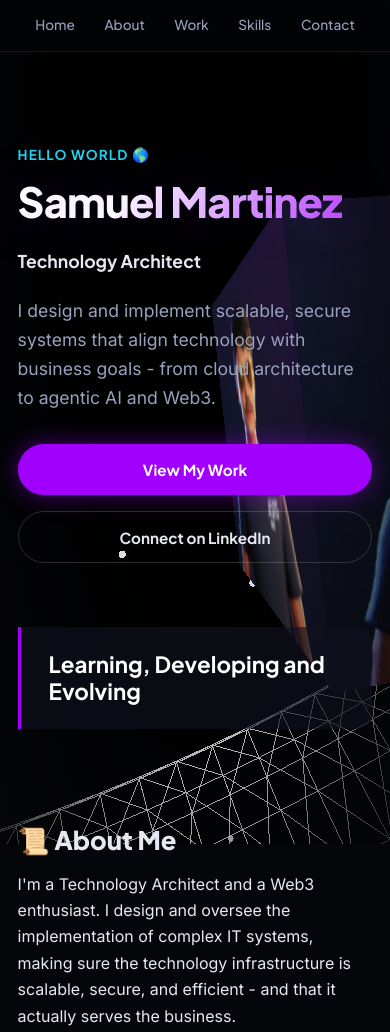
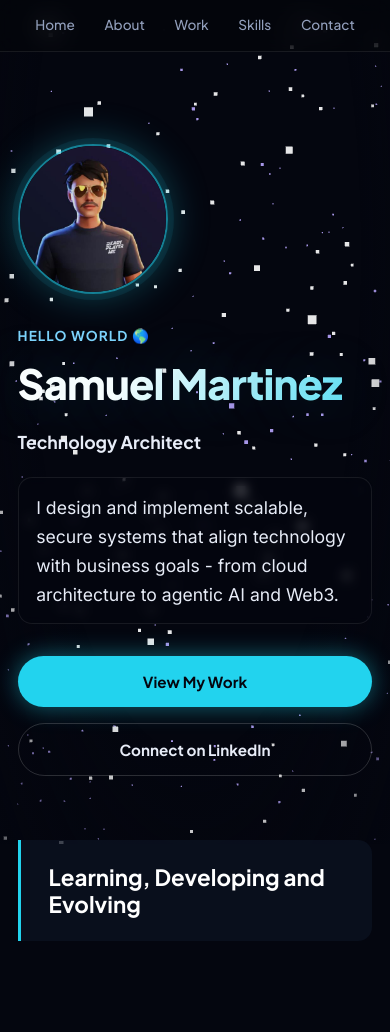
Before and after one commit to martisam/portfolio, a plain HTML site: page index.html in a window 390 px wide. Shown: the top 1032 px of the page. Drawn offline with nearby package versions, Linux system fonts and the light colour scheme; animation ran at ten frames a second.

Commit message:
feat: upgrade Three.js scene and recolor to deep-space cyan
Scene (main.js):
- Two-layer parallax starfield via Points (replaces 200 meshes)
- Orbiting blue planet with cyan ring, entering from left margin
- WebGL support guard with CSS static-gradient fallback
- prefers-reduced-motion: renders a single static frame
- Pause render loop when tab is hidden; clamp pixel ratio; resize handler
- Removed the old spinning profile cube/torus

Theme + hero (index.html, style.css):
- Recolor from Accenture violet to deep-space cyan / ice-blue palette
- Move profile photo out of WebGL into hero as a framed circular image
  with cyan glow ring; two-column hero, stacks on mobile
- Glass backdrop on value-prop for legibility over the starfield
- Softer vignette; cyan primary button uses dark text for contrast

Verified via Playwright at 1440 / 1280 / 390 widths.

```diff
--- a/assets/css/style.css
+++ b/assets/css/style.css
@@ -1,27 +1,27 @@
 /* ============================================================
    Samuel Martinez - Portfolio
-   Section 3: Space theme
-   Palette: deep space black, Accenture violet accent, cyan glow
+   Space theme
+   Palette: deep space navy-black, cyan primary, ice-blue secondary
    ============================================================ */
 
 @import url("https://fonts.googleapis.com/css2?family=Plus+Jakarta+Sans:wght@500;700;800&family=Inter:wght@400;500;600&display=swap");
 
 :root {
   /* surfaces */
-  --bg: #05060a;
-  --panel: rgba(17, 19, 32, 0.62);
-  --panel-solid: #0d0f1a;
+  --bg: #04060f;
+  --panel: rgba(14, 22, 38, 0.62);
+  --panel-solid: #0a1120;
   --border: rgba(255, 255, 255, 0.08);
   --border-strong: rgba(255, 255, 255, 0.16);
 
   /* text */
-  --text: #e7e9f2;
-  --text-dim: #99a1bd;
+  --text: #e7ecf7;
+  --text-dim: #93a0bd;
 
-  /* accents */
-  --accent: #a100ff;        /* Accenture violet */
-  --accent-soft: rgba(161, 0, 255, 0.18);
-  --cyan: #22d3ee;          /* secondary glow */
+  /* accents - deep space cyan / ice blue */
+  --accent: #22d3ee;        /* primary cyan glow */
+  --accent-soft: rgba(34, 211, 238, 0.18);
+  --cyan: #7dd3fc;          /* ice-blue secondary */
 
   /* type */
   --font-head: "Plus Jakarta Sans", system-ui, sans-serif;
@@ -58,6 +58,18 @@ body {
   z-index: -1;
 }
 
+/* WebGL unsupported: hide canvas, show a static space gradient */
+body.no-webgl #bg {
+  display: none;
+}
+
+body.no-webgl {
+  background:
+    radial-gradient(circle at 75% 18%, rgba(34, 211, 238, 0.28), transparent 45%),
+    radial-gradient(circle at 20% 80%, rgba(34, 211, 238, 0.16), transparent 40%),
+    var(--bg);
+}
+
 /* radial vignette to deepen the space feel over the canvas */
 body::after {
   content: "";
@@ -65,7 +77,7 @@ body::after {
   inset: 0;
   z-index: -1;
   pointer-events: none;
-  background: radial-gradient(ellipse at 50% 0%, transparent 45%, rgba(5, 6, 10, 0.85) 100%);
+  background: radial-gradient(ellipse at 50% 30%, transparent 60%, rgba(4, 6, 15, 0.6) 100%);
 }
 
 /* ---------- Typography ---------- */
@@ -83,7 +95,7 @@ h1 {
   -webkit-background-clip: text;
   background-clip: text;
   color: transparent;
-  text-shadow: 0 0 60px rgba(161, 0, 255, 0.25);
+  text-shadow: 0 0 60px rgba(34, 211, 238, 0.25);
 }
 
 h2 {
@@ -179,6 +191,29 @@ section,
 /* ---------- Hero ---------- */
 .hero {
   padding-top: 3rem;
+  display: flex;
+  align-items: center;
+  justify-content: space-between;
+  gap: 2.5rem;
+}
+
+.hero-text {
+  flex: 1 1 auto;
+}
+
+.hero-photo {
+  flex: 0 0 auto;
+}
+
+.hero-photo img {
+  width: 220px;
+  height: 220px;
+  border-radius: 50%;
+  object-fit: cover;
+  border: 2px solid rgba(34, 211, 238, 0.6);
+  box-shadow:
+    0 0 0 6px rgba(34, 211, 238, 0.08),
+    0 0 40px rgba(34, 211, 238, 0.35);
 }
 
 .eyebrow {
@@ -201,9 +236,15 @@ section,
 
 .value-prop {
   max-width: 38rem;
-  color: var(--text-dim);
+  color: var(--text);
   font-size: 1.1rem;
   margin: 0 0 2rem;
+  padding: 0.9rem 1.1rem;
+  background: rgba(4, 6, 15, 0.55);
+  backdrop-filter: blur(6px);
+  -webkit-backdrop-filter: blur(6px);
+  border: 1px solid var(--border);
+  border-radius: var(--radius);
 }
 
 /* ---------- Buttons ---------- */
@@ -226,14 +267,14 @@ section,
 
 .btn-primary {
   background: var(--accent);
-  color: #fff;
-  box-shadow: 0 0 24px rgba(161, 0, 255, 0.45);
+  color: #04060f;
+  box-shadow: 0 0 24px rgba(34, 211, 238, 0.45);
 }
 
 .btn-primary:hover {
-  color: #fff;
+  color: #04060f;
   transform: translateY(-2px);
-  box-shadow: 0 0 36px rgba(161, 0, 255, 0.7);
+  box-shadow: 0 0 36px rgba(34, 211, 238, 0.7);
 }
 
 .btn-ghost {
@@ -269,7 +310,7 @@ section,
 .card:hover {
   transform: translateY(-4px);
   border-color: var(--accent);
-  box-shadow: 0 0 30px rgba(161, 0, 255, 0.25);
+  box-shadow: 0 0 30px rgba(34, 211, 238, 0.25);
 }
 
 .card p {
@@ -390,6 +431,19 @@ blockquote p {
 }
 
 /* ---------- Responsive ---------- */
+@media (max-width: 700px) {
+  .hero {
+    flex-direction: column-reverse;
+    align-items: flex-start;
+    gap: 1.5rem;
+  }
+
+  .hero-photo img {
+    width: 150px;
+    height: 150px;
+  }
+}
+
 @media (max-width: 600px) {
   main {
     padding: 6rem 1.1rem 3rem;
--- a/assets/js/main.js
+++ b/assets/js/main.js
@@ -1,88 +1,136 @@
 import * as THREE from 'https://unpkg.com/three@0.127.0/build/three.module.js';
 
-//setting up background
+// ============================================================
+//  Samuel Martinez - Portfolio
+//  Section 4: Three.js scene
+//  Two-layer parallax starfield + orbiting planet + profile panel
+//  Guards: WebGL detection, reduced-motion, pause when tab hidden
+// ============================================================
+
+const canvas = document.querySelector('#bg');
+
+// ---- WebGL support guard: fall back to a static gradient ----
+function webglAvailable() {
+  try {
+    const test = document.createElement('canvas');
+    return !!(window.WebGLRenderingContext &&
+      (test.getContext('webgl') || test.getContext('experimental-webgl')));
+  } catch (e) {
+    return false;
+  }
+}
+
+if (!webglAvailable()) {
+  document.body.classList.add('no-webgl');
+} else {
+  initScene();
+}
+
+function initScene() {
+  const reduceMotion = window.matchMedia('(prefers-reduced-motion: reduce)').matches;
+
   const scene = new THREE.Scene();
+  const camera = new THREE.PerspectiveCamera(75, window.innerWidth / window.innerHeight, 0.1, 1000);
+  camera.position.set(0, 0, 30);
 
-const camera = new THREE.PerspectiveCamera(75, window.innerWidth / window.innerHeight, 0.1, 1000);
+  const renderer = new THREE.WebGLRenderer({ canvas, antialias: true, alpha: true });
+  renderer.setPixelRatio(Math.min(window.devicePixelRatio, 2));
+  renderer.setSize(window.innerWidth, window.innerHeight);
 
-const renderer = new THREE.WebGLRenderer({
-  canvas: document.querySelector('#bg'),
+  // ---- Lighting ----
+  const pointLight = new THREE.PointLight(0xffffff, 1.1);
+  pointLight.position.set(20, 18, 20);
+  scene.add(pointLight, new THREE.AmbientLight(0x6699ff, 0.45));
+
+  // ---- Two-layer starfield (parallax depth) ----
+  function makeStarLayer(count, spread, size, color) {
+    const geo = new THREE.BufferGeometry();
+    const positions = new Float32Array(count * 3);
+    for (let i = 0; i < positions.length; i++) {
+      positions[i] = THREE.MathUtils.randFloatSpread(spread);
+    }
+    geo.setAttribute('position', new THREE.BufferAttribute(positions, 3));
+    const mat = new THREE.PointsMaterial({ color, size, sizeAttenuation: true, transparent: true, opacity: 0.9 });
+    const points = new THREE.Points(geo, mat);
+    scene.add(points);
+    return points;
+  }
+  const starsNear = makeStarLayer(900, 140, 0.65, 0xffffff);
+  const starsFar = makeStarLayer(1400, 240, 0.4, 0xb9a7ff);
+
+  // ---- Orbiting planet (upper-right margin) ----
+  const planet = new THREE.Group();
+  const planetBody = new THREE.Mesh(
+    new THREE.SphereGeometry(5, 48, 48),
+    new THREE.MeshStandardMaterial({
+      color: 0x1e6fb0,
+      emissive: 0x06243f,
+      roughness: 0.55,
+      metalness: 0.25,
+    })
+  );
+  const planetRing = new THREE.Mesh(
+    new THREE.TorusGeometry(8, 0.35, 16, 120),
+    new THREE.MeshBasicMaterial({ color: 0x22d3ee, transparent: true, opacity: 0.55 })
+  );
+  planetRing.rotation.x = Math.PI / 2.3;
+  planet.add(planetBody, planetRing);
+  planet.position.set(-45, 5, -9);
+  scene.add(planet);
+
+  // ---- Scroll parallax ----
+  let scrollY = window.scrollY;
+  window.addEventListener('scroll', () => { scrollY = window.scrollY; }, { passive: true });
+
+  // ---- Resize ----
+  window.addEventListener('resize', () => {
+    camera.aspect = window.innerWidth / window.innerHeight;
+    camera.updateProjectionMatrix();
+    renderer.setSize(window.innerWidth, window.innerHeight);
   });
 
-renderer.setPixelRatio( window.devicePixelRatio);
-renderer.setSize( window.innerWidth, window.innerHeight);
-camera.position.setZ(30);
-camera.position.setX(-3);
+  // ---- Render ----
+  function renderFrame(elapsed) {
+    // gentle planet rotation + orbit drift
+    planet.rotation.y = elapsed * 0.15;
+    planetBody.rotation.y = elapsed * 0.2;
+    planet.position.y = 5 - scrollY * 0.01;
+
+    // starfield parallax: layers drift at different rates
+    starsNear.rotation.y = elapsed * 0.01;
+    starsNear.position.y = scrollY * 0.004;
+    starsFar.rotation.y = elapsed * 0.004;
+    starsFar.position.y = scrollY * 0.0015;
 
     renderer.render(scene, camera);
-
-//Creating the Donut/Torus geometry
-const geometry = new THREE.TorusGeometry( 10, 3, 15, 100);
-const material = new THREE.MeshBasicMaterial( { color: 0xFFFFFF, wireframe: true});
-const torus = new THREE.Mesh( geometry, material );
-
-scene.add(torus);
-
-//Setting the ligthning
-const pointLight = new THREE.PointLight(0xffffff);
-pointLight.position.set(5,5,5);
-
-const ambientLight = new THREE.AmbientLight(0xffffff);
-scene.add(pointLight, ambientLight);
-
-// const controls = new OrbitControls(camera, renderer.domElement);
-
-function addStar() {
-  const geometry = new THREE.SphereGeometry(0.25, 24, 24);
-  const material = new THREE.MeshStandardMaterial( {color: 0xffffff});
-  const star = new THREE.Mesh( geometry, material);
-
-  const [x,y,z] = Array(3).fill().map(() => THREE.MathUtils.randFloatSpread(100));
-
-  star.position.set(x,y,z);
-  scene.add(star);
   }
 
-Array(200).fill().forEach(addStar);
-
-//Profile
-const profTexture = new THREE.TextureLoader().load('assets/images/profile.jpg');
-
-const profile = new THREE.Mesh(
-  new THREE.BoxGeometry(3,3,3),
-  new THREE.MeshBasicMaterial( { map: profTexture})
-);
-
-scene.add(profile)
-
-profile.position.x = 2;
-profile.position.z = -5;
-
-//Animation Scroll
-function moveCamera() {
-
-  const t = document.body.getBoundingClientRect().top;
-  profile.rotation.y += 0.01;
-  profile.rotation.z += 0.01;
-
-  camera.position.z = t * -0.01;
-  camera.position.x = t * -0.0002;
-  camera.position.y = t * -0.0002;
-
+  if (reduceMotion) {
+    // Accessible: draw one static frame, no animation loop.
+    renderFrame(0);
+    window.addEventListener('scroll', () => renderFrame(0), { passive: true });
+    return;
   }
 
-document.body.onscroll = moveCamera;
-moveCamera();
+  const clock = new THREE.Clock();
+  let running = true;
 
-function animate(){
+  function animate() {
+    if (!running) return;
     requestAnimationFrame(animate);
-
-  torus.rotation.x += 0.01;
-  torus.rotation.y += 0.005;
-  torus.rotation.z += 0.01;
-
-  //controls.update();
-  renderer.render( scene, camera);
+    renderFrame(clock.getElapsedTime());
   }
 
+  // Pause rendering when the tab is hidden (saves CPU/GPU/battery)
+  document.addEventListener('visibilitychange', () => {
+    if (document.hidden) {
+      running = false;
+    } else if (!running) {
+      running = true;
+      clock.start();
       animate();
+    }
+  });
+
+  animate();
+}
--- a/index.html
+++ b/index.html
@@ -43,6 +43,7 @@
     <main>
       <!-- HERO -->
       <header id="home" class="hero">
+        <div class="hero-text">
           <p class="eyebrow">Hello World 🌎</p>
           <h1>Samuel Martinez</h1>
           <p class="tagline">Technology Architect</p>
@@ -53,6 +54,10 @@
           <div class="cta">
             <a href="#work" class="btn btn-primary scroll-link">View My Work</a>
             <a href="https://www.linkedin.com/in/samuel-martinez-hernandez-377ab11a6/" class="btn btn-ghost" target="_blank" rel="noopener">Connect on LinkedIn</a>
+          </div>
+        </div>
+        <div class="hero-photo">
+          <img src="assets/images/profile.jpg" alt="Portrait of Samuel Martinez" width="240" height="240" />
         </div>
       </header>
 
```
Lines whose indentation alone changed are shown as unchanged.
